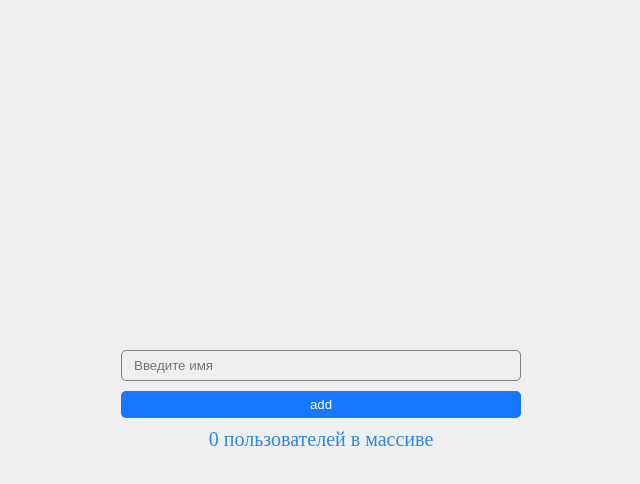
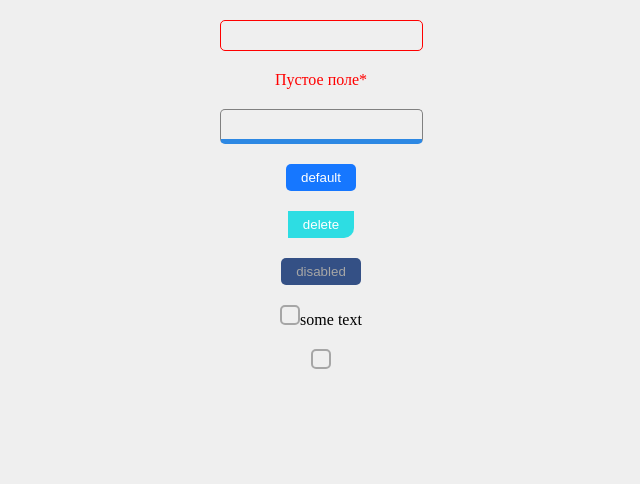
Before and after one commit to ViVarkina/HomeWorkReposit, a React (Vite) app: page / in a window 1280 px wide. Shown: the top 484 px of the page, without its empty margins (319-959 px from the left). Built offline with nearby package versions, Linux system fonts and the light colour scheme.

Commit message:
Добавления стилей, настройка компонент

```diff
--- a/src/App.tsx
+++ b/src/App.tsx
@@ -1,10 +1,10 @@
 import './App.css'
-import {Homework3} from "./homework/homework3/Homework3.tsx";
+import Homework4 from "./homework/homework4/Homework4.tsx";
 
 
 function App() {
     return (<>
-        <Homework3/>
+        <Homework4/>
 
 
     </>)
--- a/src/homework/homework4/HW4.module.css
+++ b/src/homework/homework4/HW4.module.css
@@ -12,4 +12,5 @@
 
 .testSpanError {
     color: #2d88e3;
+
 }
--- a/src/homework/homework4/Homework4.tsx
+++ b/src/homework/homework4/Homework4.tsx
@@ -17,6 +17,7 @@ function Homework4() {
     }
 
     const [checked, setChecked] = useState<boolean>(false)
+    console.log(checked)
 
     return (
         <div>
--- a/src/homework/homework4/common/c1-SuperInputText/SuperInputText.tsx
+++ b/src/homework/homework4/common/c1-SuperInputText/SuperInputText.tsx
@@ -51,6 +51,7 @@ const SuperInputText: React.FC<SuperInputTextPropsType> = (
             {error && <span className={finalSpanClassName}>Пустое поле*</span>}
         </>
     )
+
 }
 
 export default SuperInputText
--- a/src/homework/homework4/common/c2-SuperButton/SuperButton.module.css
+++ b/src/homework/homework4/common/c2-SuperButton/SuperButton.module.css
@@ -11,6 +11,7 @@
      color: #a6a6a6;
 
  }
+
 .red {
     background: #2ddde3;
     padding: 6px 15px;
--- a/src/homework/homework4/common/c2-SuperButton/SuperButton.tsx
+++ b/src/homework/homework4/common/c2-SuperButton/SuperButton.tsx
@@ -23,4 +23,5 @@ const SuperButton: React.FC<SuperButtonPropsType> = (
     )
 }
 
+
 export default SuperButton
--- a/src/homework/homework4/common/c3-SuperCheckbox/SuperCheckbox.module.css
+++ b/src/homework/homework4/common/c3-SuperCheckbox/SuperCheckbox.module.css
@@ -15,6 +15,7 @@
     transition: all 0.5s;
 
 }
+
 
 .checkbox:checked ~ .fakeCheckedBox{
     background: #2d88e3;
@@ -42,7 +43,3 @@
 .checkbox:checked ~ .fakeCheckedBox:after {
     display: block;
 }
-
-.spanClassName{
-    /*position: relative;*/
-}
--- a/src/homework/homework4/common/c3-SuperCheckbox/SuperCheckbox.tsx
+++ b/src/homework/homework4/common/c3-SuperCheckbox/SuperCheckbox.tsx
@@ -20,6 +20,7 @@ const SuperCheckbox: React.FC<SuperCheckboxPropsType> = (
         ...restProps
     }
 ) => {
+
 
     // ${className ? className : ''
     const finalInputClassName = `${s.checkbox}`
```
Also changed, not shown: src/homework/homework4/common/c1-SuperInputText/SuperInputText.module.css (line endings or trailing spaces).
